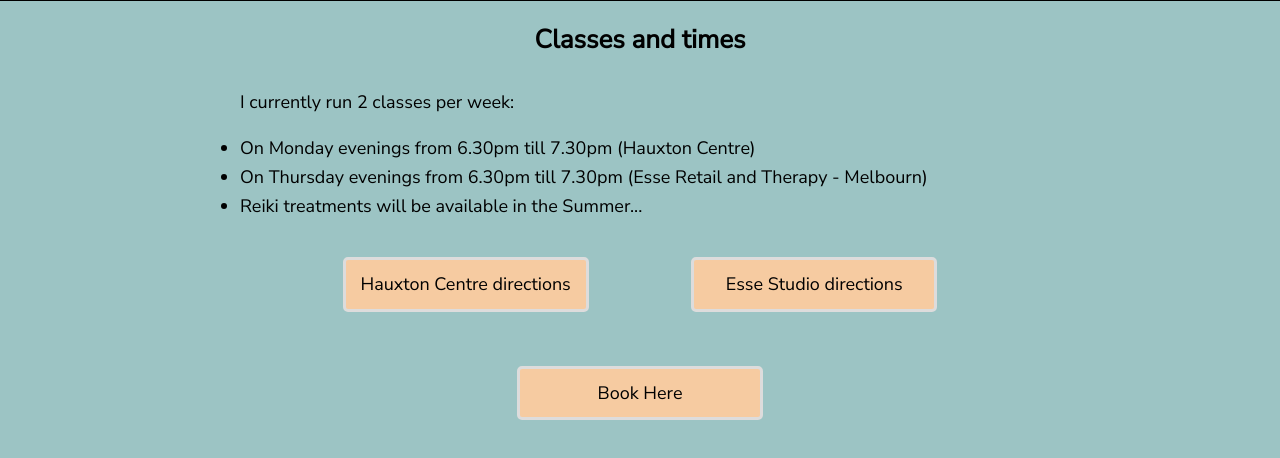
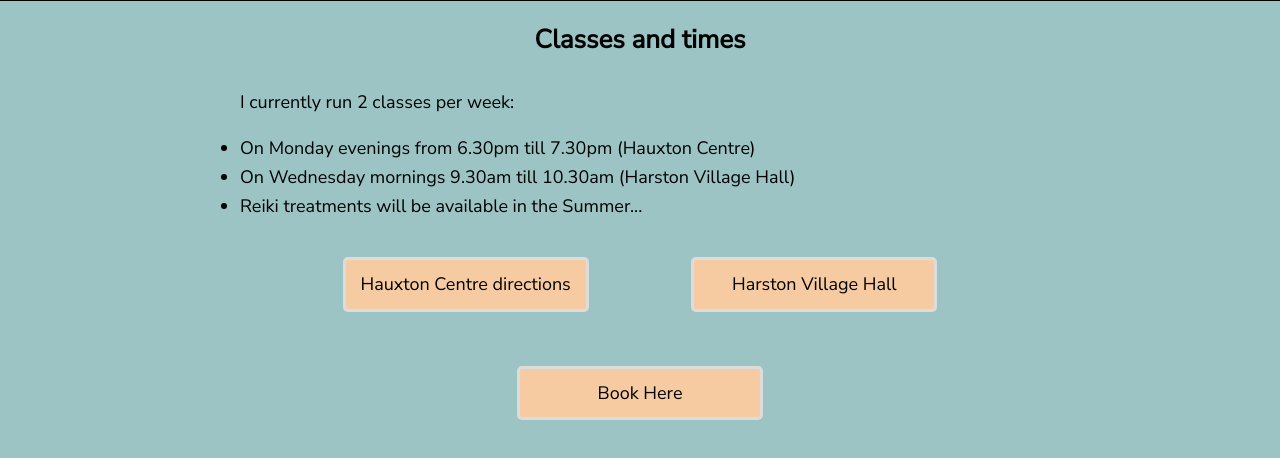
Before and after one commit to QuichenBeans/spiralflowyoga-wellbeing, a plain HTML site: page booking.html in a window 1280 px wide. Shown: the part 162-620 px from the top of the page. Drawn offline with Linux system fonts and the light colour scheme.

Commit message:
changes to details

```diff
--- a/booking.html
+++ b/booking.html
@@ -28,14 +28,14 @@
         <div class="booking-list">
             <ul>
                 <li>On Monday evenings from 6.30pm till 7.30pm (Hauxton Centre)</li>
-                <li>On Thursday evenings from 6.30pm till 7.30pm (Esse Retail and Therapy - Melbourn)</li>
+                <li>On Wednesday mornings 9.30am till 10.30am (Harston Village Hall)</li>
                 <li>Reiki treatments will be available in the Summer...</li>
             </ul>
         </div>
         <div>
             <ul class="booking-list2">
-                <li><a href="https://g.co/kgs/XLXna6E">Hauxton Centre directions</a></li>
-                <li><a href="https://g.co/kgs/g8ikrwb">Esse Studio directions</a></li>
+                <li><a href="https://g.co/kgs/XLXna6E" target="_blank">Hauxton Centre directions</a></li>
+                <li><a href="https://share.google/s2dtFoWTPYbI7GjyM" target="_blank">Harston Village Hall</a></li>
             </ul>
         </div>
         <div class="booking-button">
```
